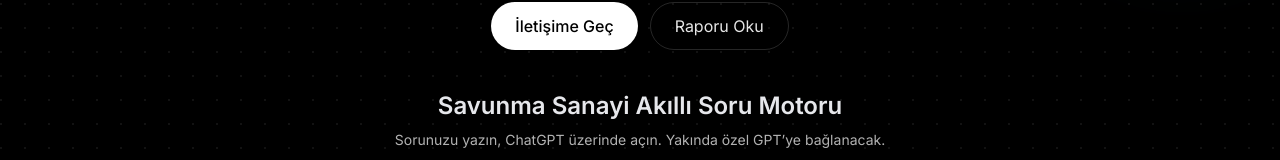
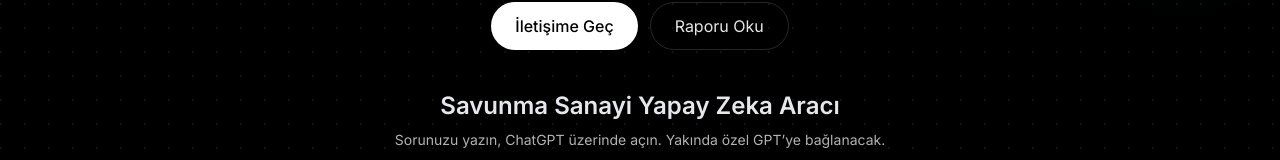
Before and after one commit to b4risd/web4, a Next.js app in the folder defense-landing/: page / in a window 1280 px wide. Shown: the part 517-677 px from the top of the page. Built offline with nearby package versions, Linux system fonts and the light colour scheme.

Commit message:
Update AITool.tsx

```diff
--- a/defense-landing/app/components/AITool.tsx
+++ b/defense-landing/app/components/AITool.tsx
@@ -15,7 +15,7 @@ export default function AITool() {
   return (
     <div className="mt-10">
       <div className="mb-3 text-center">
-        <h3 className="text-xl md:text-2xl font-semibold">Savunma Sanayi Akıllı Soru Motoru</h3>
+        <h3 className="text-xl md:text-2xl font-semibold">Savunma Sanayi Yapay Zeka Aracı</h3>
         <p className="mt-2 text-sm text-white/70">
           Sorunuzu yazın, ChatGPT üzerinde açın. Yakında özel GPT&rsquo;ye bağlanacak.
         </p>
```
